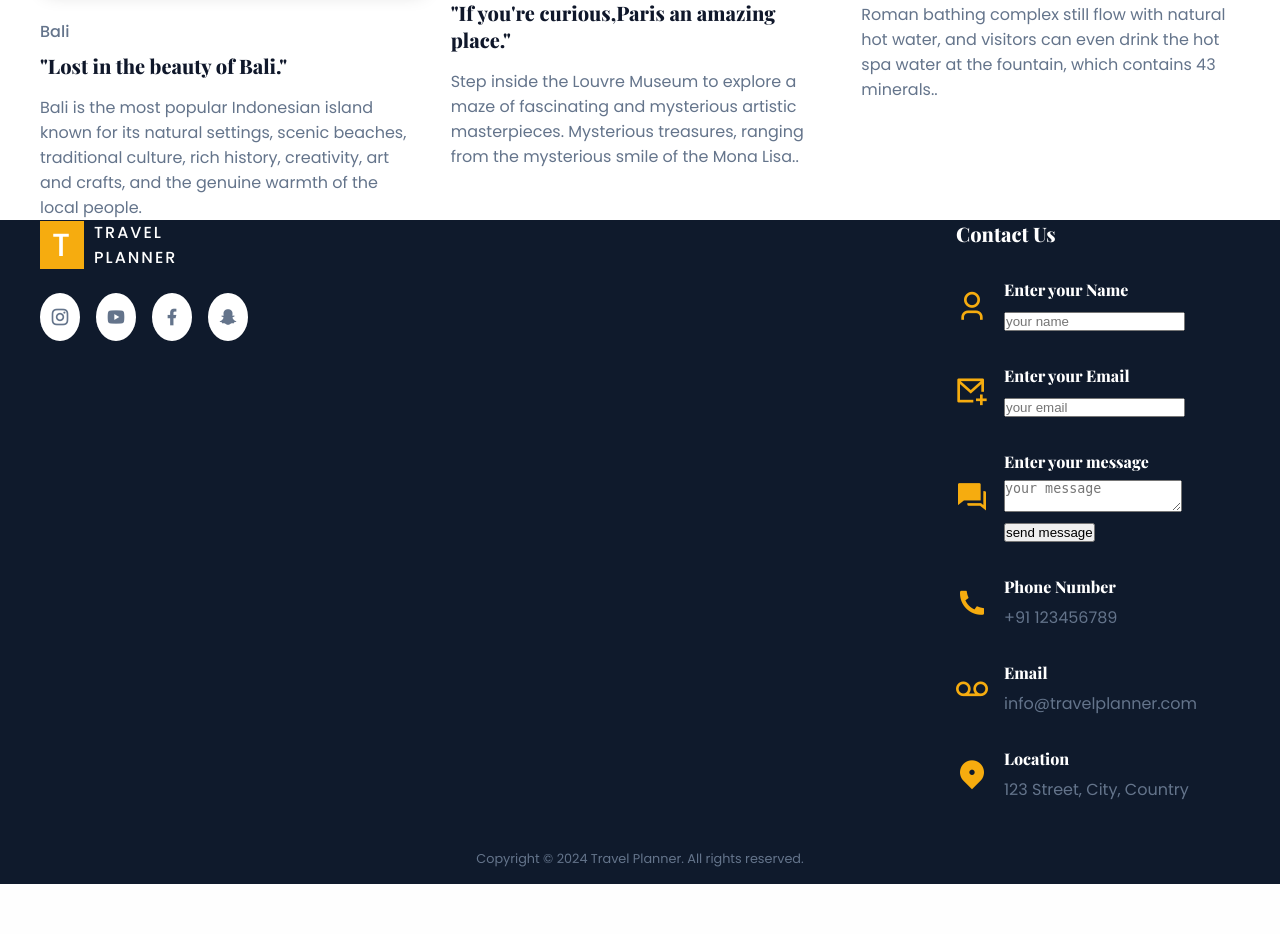
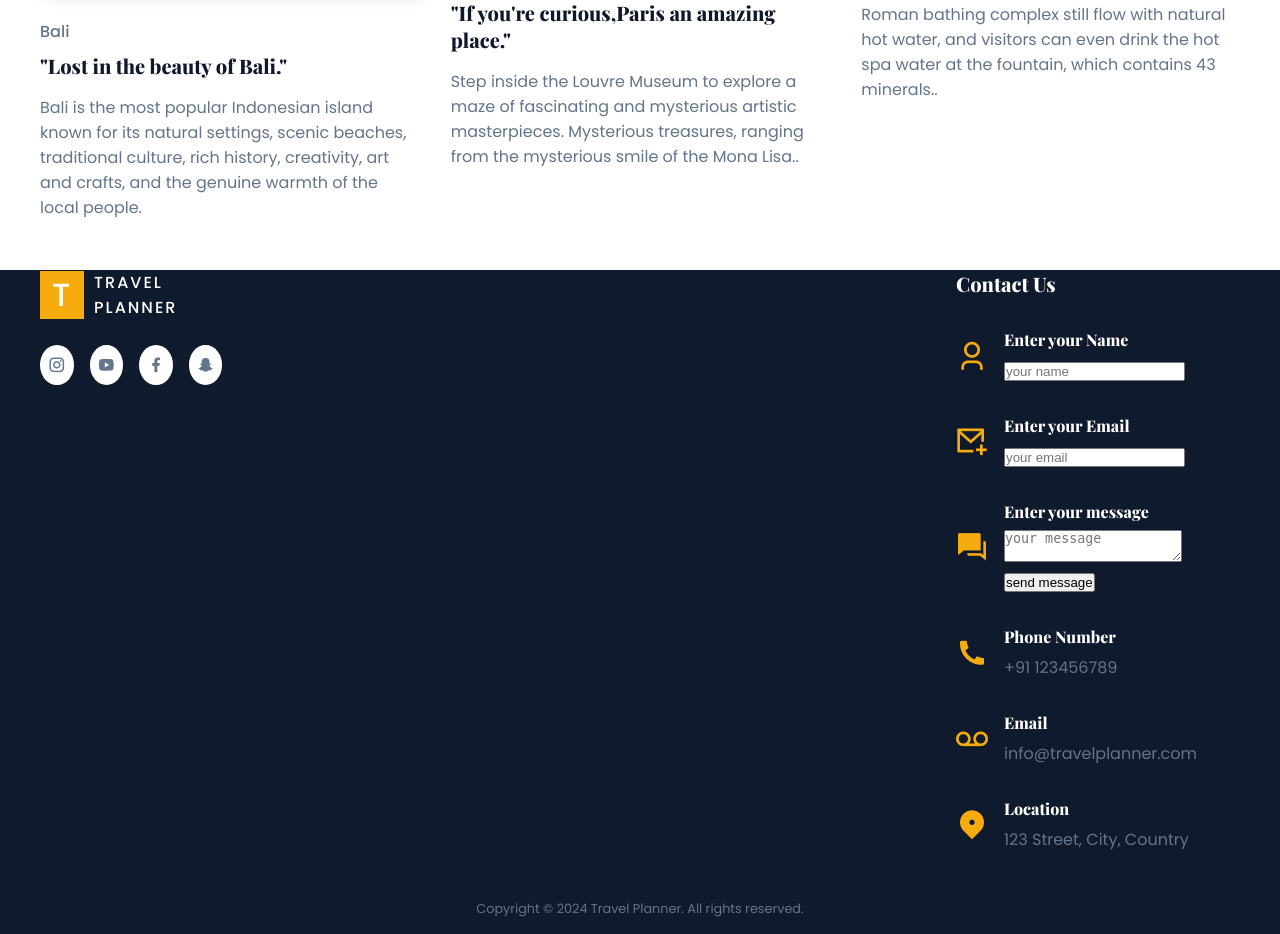
Before and after one commit to sahanachikkodikar/sahana, a PHP site: page / in a window 1280 px wide. Shown: the part 5312-6246 px from the top of the page. Before the commit the page ends 6196 px from the top, so only its background shows below. Run offline with PHP 8.4, Linux system fonts and the light colour scheme.

Commit message:
Add files via upload

```diff
--- a/index.html
+++ b/index.html
@@ -237,7 +237,7 @@
                   </div>
 
 
-                   </section>
+                   </section><br/><br/>
 
        <footer class="footer">
       <div class="section__container footer__container">
@@ -358,7 +358,7 @@
           </div>
           <button class="btn" type="submit">Register</button>
         </form><br />
-        <button class="btn" id="close-register-btn">Close</button>
+        <button class="btn" id="close-register-btn">Close </button>
       </div>
     </div>
 
--- a/style.css
+++ b/style.css
@@ -193,7 +193,7 @@ nav {
     top: 0;
     left: 0;
     width: 170%;
-    height: 100%;
+    height: 95%;
 
     display: none;
     justify-content: center;
@@ -492,8 +492,8 @@ nav ul li a {
 }
 
 .footer__socials a {
-  padding: 10px 10px;
-  font-size: 1.25rem;
+    padding: 8px;
+    font-size: 1.10rem;
   color: var(--text-light);
   background-color: var(--white);
   border-radius: 100%;
```
Also changed, not shown: 1 other file.
